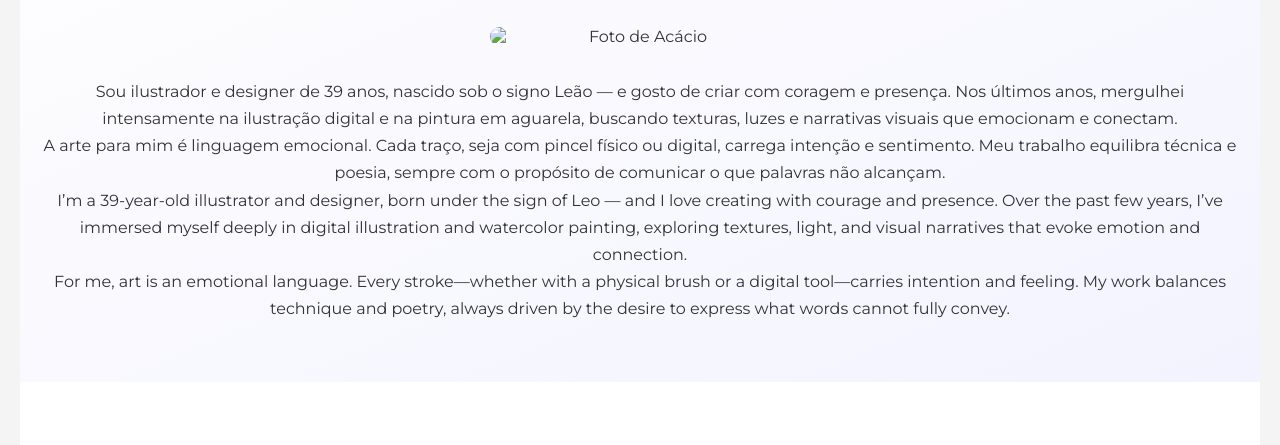
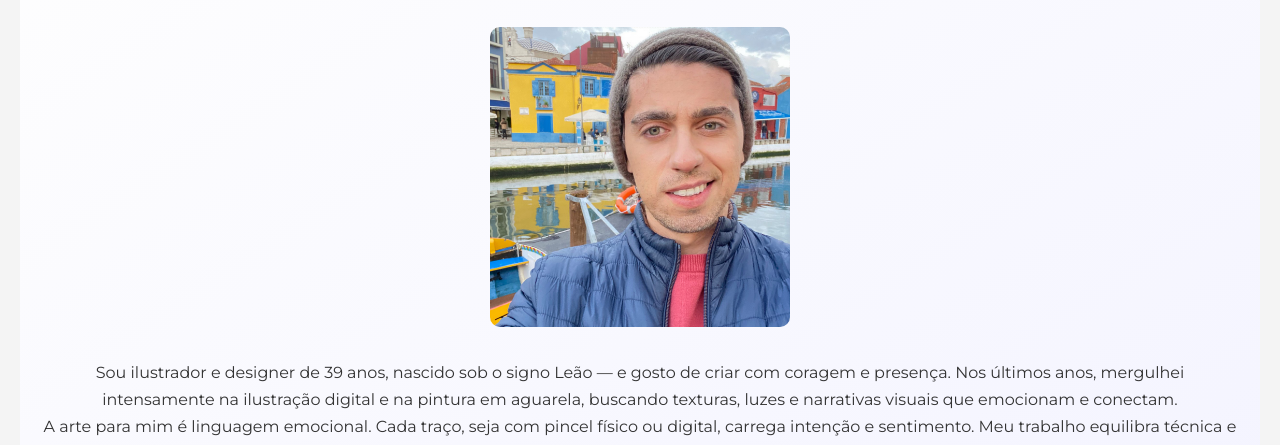
Before and after one commit to acaciosantos/Acacio_portfolio, a plain HTML site: page index.html in a window 1280 px wide. Shown: the part 353-798 px from the top of the page. Drawn offline with Linux system fonts and the light colour scheme.

Commit message:
Update index.html

```diff
--- a/index.html
+++ b/index.html
@@ -145,7 +145,7 @@
   <section id="sobre">
     <h2>Sobre Mim</h2>
     <div class="sobre-container">
-      <img src="img/acacio.jpg" alt="Foto de Acácio" class="sobre-img" />
+      <img src="IMG_9015.JPEG" alt="Foto de Acácio" class="sobre-img" />
       <div class="sobre-texto">
         <p>Sou ilustrador e designer de 39 anos, nascido sob o signo Leão — e gosto de criar com coragem e presença. Nos últimos anos, mergulhei intensamente na ilustração digital e na pintura em aguarela, buscando texturas, luzes e narrativas visuais que emocionam e conectam.</p>
         <p>A arte para mim é linguagem emocional. Cada traço, seja com pincel físico ou digital, carrega intenção e sentimento. Meu trabalho equilibra técnica e poesia, sempre com o propósito de comunicar o que palavras não alcançam.</p>
```
